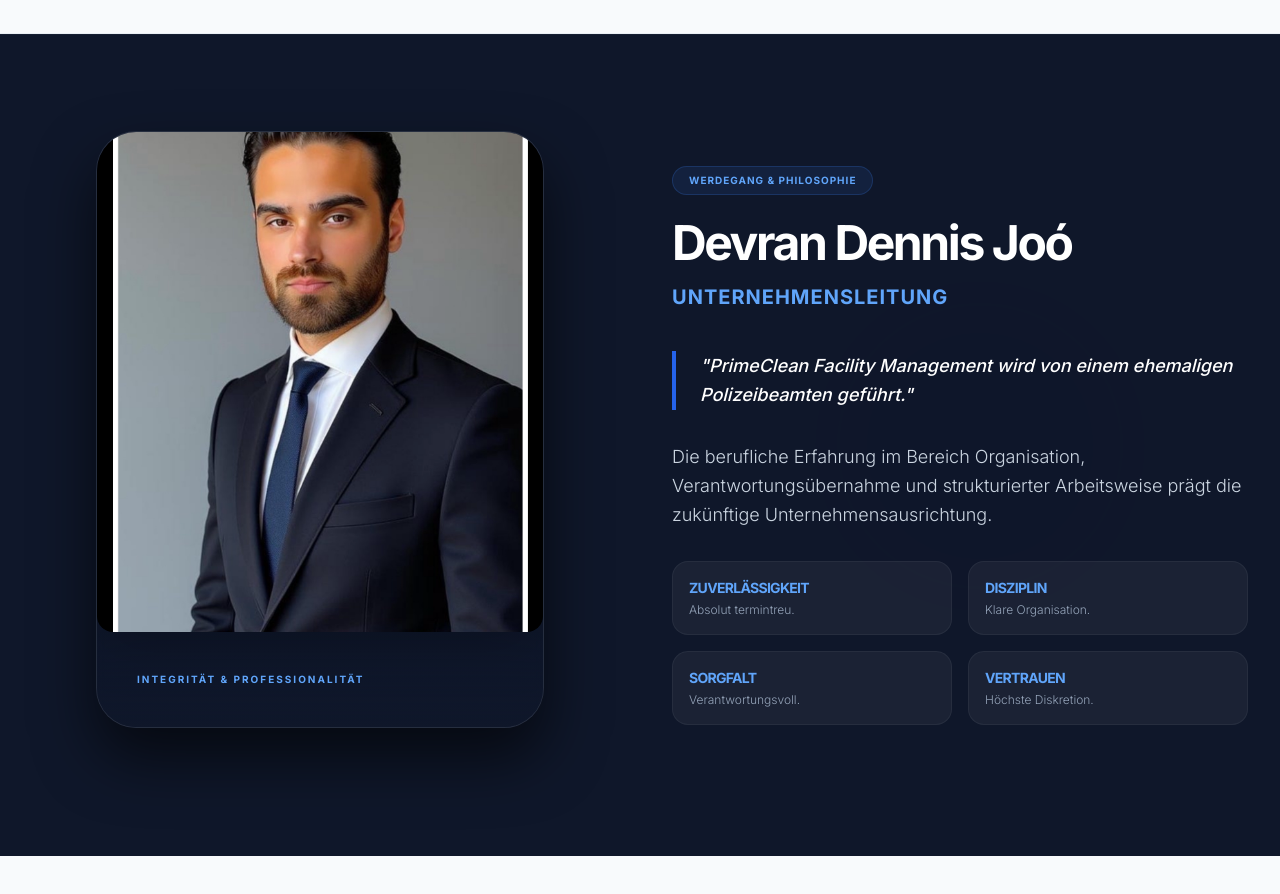
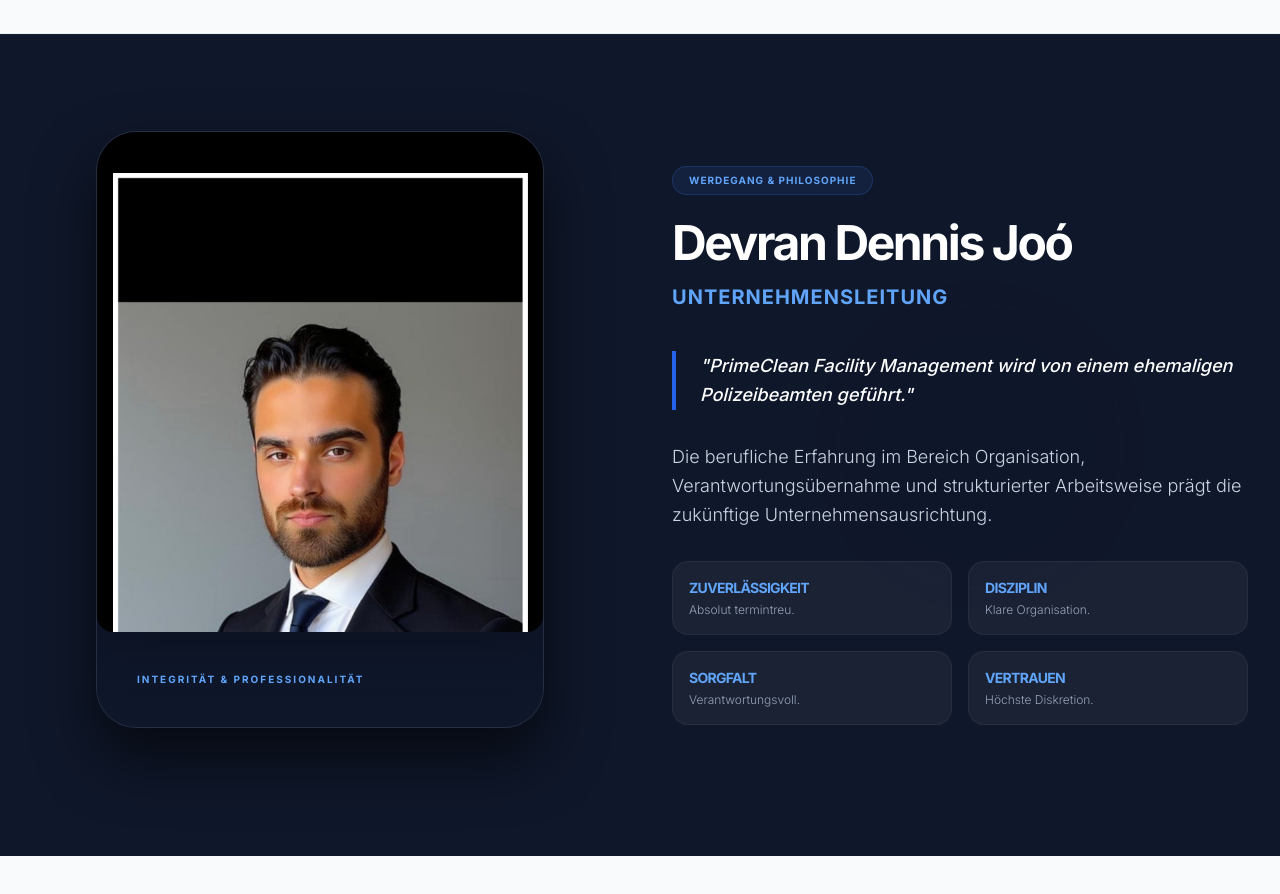
Before and after one commit to DevooLive44/prime-clean-live, a React (Vite) app: page / in a window 1280 px wide. Shown: the part 1380-2274 px from the top of the page. Built offline with nearby package versions, Linux system fonts and the light colour scheme.

Commit message:
Update AboutOwner.tsx

```diff
--- a/components/AboutOwner.tsx
+++ b/components/AboutOwner.tsx
@@ -43,7 +43,7 @@ const AboutOwner: React.FC = () => {
                <img
   src="/dennis.jpg"
   alt="Devran Dennis Joo"
-  className="w-full max-w-md h-[500px] object-cover rounded-2xl shadow-2xl"
+  className="w-full max-w-md h-[500px] object-cover object-top rounded-2xl shadow-2xl"
 />
               ) : (
                 <div className="w-full h-full flex flex-col items-center justify-center bg-gradient-to-b from-slate-800 to-slate-900 text-slate-500 p-12 text-center">
```
